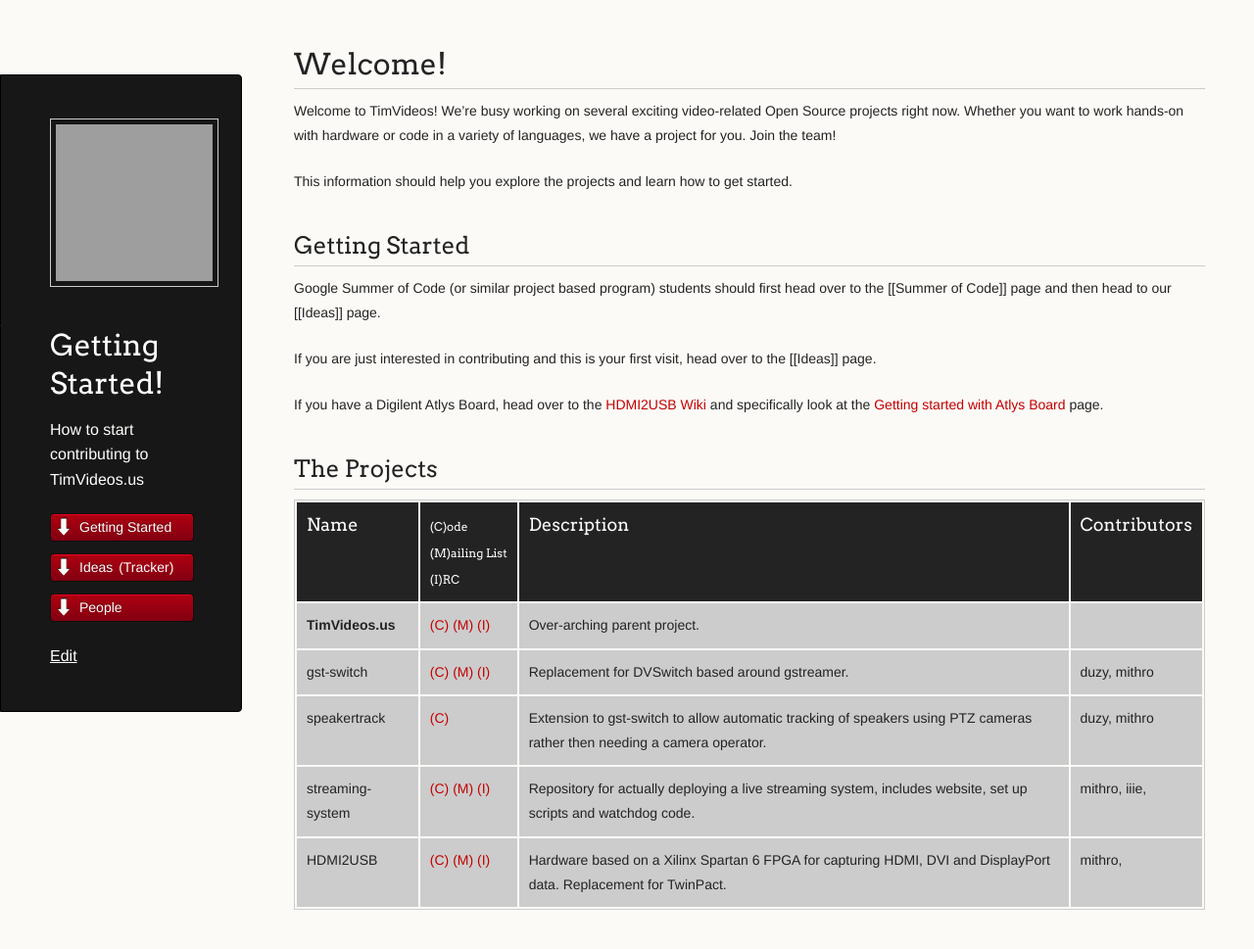
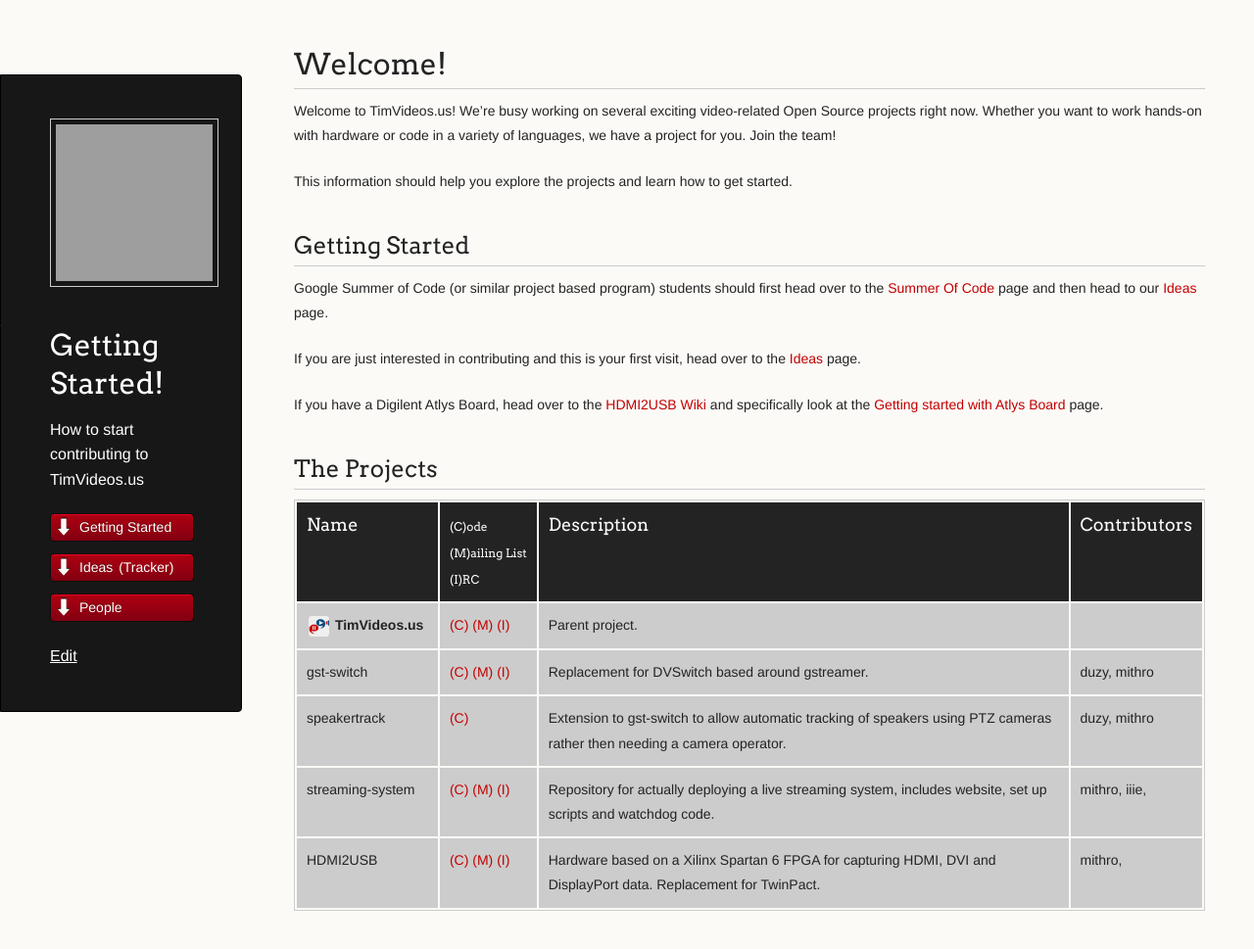
Before and after one commit to timvideos/getting-started, a Jekyll site: the page built from Home.md, in a window 1280 px wide and 1012 px high. Shown: the top 969 px of the window at 98% size. Built offline with Jekyll 4.4.1, drawn with Linux system fonts in a browser that asks for light colours; grey boxes are pictures that could not be loaded.

Commit message:
Fixing links.

```diff
--- a/Home.md
+++ b/Home.md
@@ -7,23 +7,23 @@
 
 # Welcome!
 
-Welcome to TimVideos!  We're busy working on several exciting video-related Open Source projects right now.  Whether you want to work hands-on with hardware or code in a variety of languages, we have a project for you.  Join the team!
+Welcome to TimVideos.us!  We're busy working on several exciting video-related Open Source projects right now.  Whether you want to work hands-on with hardware or code in a variety of languages, we have a project for you.  Join the team!
 
 This information should help you explore the projects and learn how to get started.
 
 ## Getting Started
 
-Google Summer of Code (or similar project based program) students should first head over to the [[Summer of Code]] page and then head to our [[Ideas]] page.
+Google Summer of Code (or similar project based program) students should first head over to the [Summer Of Code](Summer-Of-Code.html) page and then head to our [Ideas](Ideas.html) page.
 
-If you are just interested in contributing and this is your first visit, head over to the [[Ideas]] page.
+If you are just interested in contributing and this is your first visit, head over to the [Ideas](Ideas.html) page.
 
 If you have a Digilent Atlys Board, head over to the [HDMI2USB Wiki](https://github.com/timvideos/HDMI2USB/wiki) and specifically look at the [Getting started with Atlys Board](https://github.com/timvideos/HDMI2USB/wiki/Getting-Started-with-an-Atlys-Board) page.
 
 ## The Projects
 
-| Name | <small>(C)ode<br>(M)ailing&nbsp;List<br>(I)RC</small>| Description | Contributors |
-| ---- | ---------------------------------------------------- | ------------ | ----------- |
-| **TimVideos.us** | [(C)](http://github.com/timvideos) [(M)](https://groups.google.com/group/timvideos) [(I)](irc://irc.freenode.org/#timvideos) | Over-arching parent project. | |
+| Name &nbsp;&nbsp;&nbsp;&nbsp;&nbsp;&nbsp;&nbsp;&nbsp;&nbsp;&nbsp;&nbsp;&nbsp;&nbsp;&nbsp;&nbsp;&nbsp;&nbsp;&nbsp;&nbsp;&nbsp;&nbsp;&nbsp; | <small>(C)ode<br>(M)ailing&nbsp;List<br>(I)RC</small>| Description | Contributors |
+| -------- | ---------------------------------------------------- | ------------ | ----------- |
+| <img src="favicon.ico" style="border:0; margin: 0; padding:2px; width: 1.5em; vertical-align:middle"> **TimVideos.us** | [(C)](http://github.com/timvideos) [(M)](https://groups.google.com/group/timvideos) [(I)](irc://irc.freenode.org/#timvideos) | Parent project. | |
 | gst-switch | [(C)](http://github.com/timvideos/gst-switch)&nbsp;[(M)](https://groups.google.com/group/gst-switch)&nbsp;[(I)](irc://irc.freenode.org/#gst-switch)  | Replacement for DVSwitch based around gstreamer. | duzy, mithro |
 | speakertrack | [(C)](http://github.com/timvideos/gst-switch) | Extension to gst-switch to allow automatic tracking of speakers using PTZ cameras rather then needing a camera operator. | duzy, mithro |
 | streaming-system | [(C)](http://github.com/timvideos/streaming-system) [(M)](https://groups.google.com/group/timvideos) [(I)](irc://irc.freenode.org/#timvideos) | Repository for actually deploying a live streaming system, includes website, set up scripts and watchdog code. | mithro, iiie, |
```
Also changed, not shown: Ideas.md (+2 -2 lines), favicon.ico.
